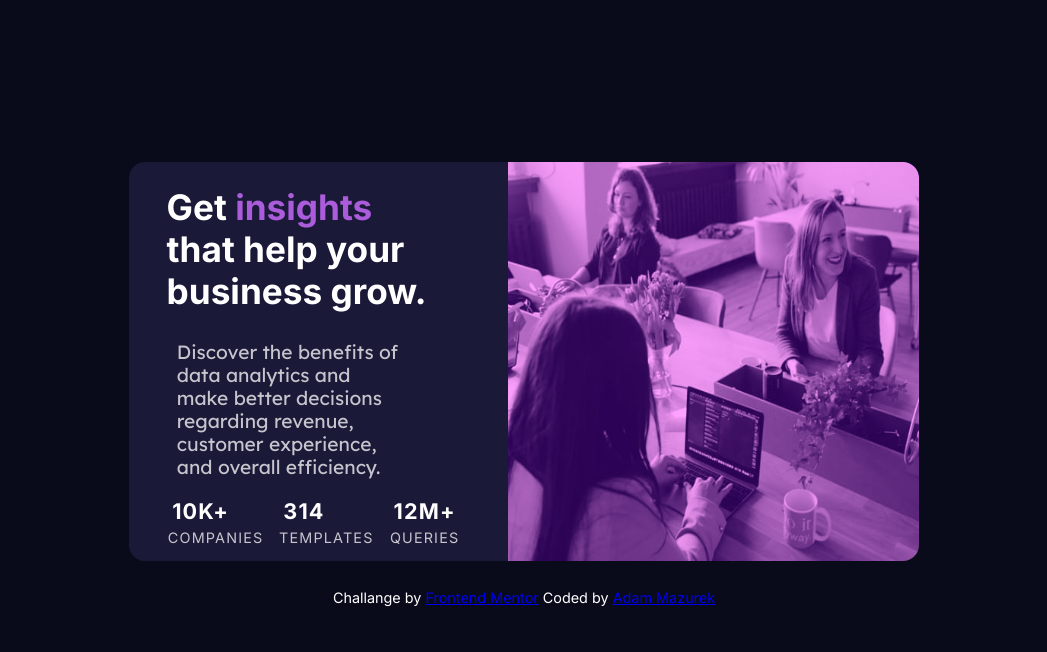
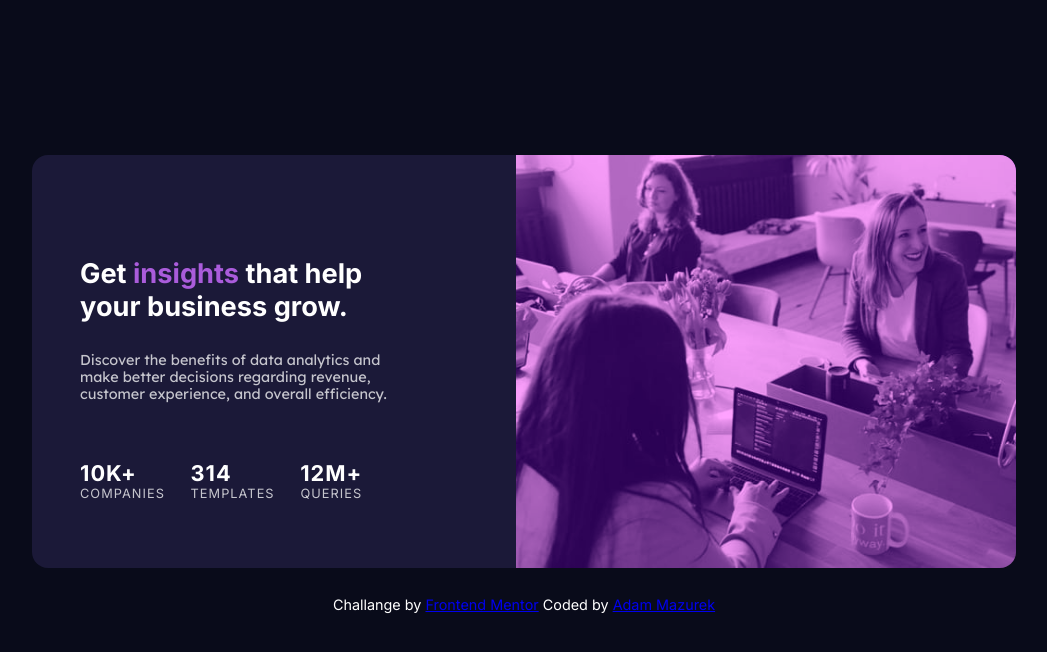
Before and after one commit to admMaz/front-end-mentor-stats-preview-card, a plain HTML site: page index.html in a window 1280 px wide. Shown: the whole page, without its empty margins (116-1163 px from the left). Drawn offline with Linux system fonts and the light colour scheme.

Commit message:
add css rules to bether responsive
change padding and margin of element

```diff
--- a/style.css
+++ b/style.css
@@ -109,8 +109,8 @@
 
       }
       .left{
-        padding: 1.5em;
-        padding-right: 5em;
+        padding: 3em;
+        padding-right: 8em;
         width: 40%;
         border-top-left-radius: 1rem;
         border-bottom-left-radius: 1rem;
@@ -121,6 +121,11 @@
       }
       .right{
       border-top-left-radius: 0rem;
+      display: block;
+        max-width:500px;
+        max-height:413px;
+        width: auto;
+        height: auto;
     }
       .card{
       max-width: 65%;
@@ -131,32 +136,45 @@
 
       }
       .stats{
-         padding: 0.5em;
+        margin: 0;
+        padding: 0;
          flex-direction:row;
-         font-size: 0.9em;
+         font-size: 0.8em;
           justify-content: left
       }
+      .stat-el{
+        margin: 0;
+        padding:1em 0em;
+        padding-right: 2em;
+      }
       .stat-el span{
-
-        font-size: 1.5em;
+        padding: 0;
+        font-size: 1.em;
         text-align: left;
       }
       img{
+        display: block;
+        max-width:500px;
+        max-height:413px;
+        width: auto;
+        height: auto;
         border-top-right-radius: 1rem;
         border-bottom-right-radius: 1rem;
         border-top-left-radius: 0rem;
       }
       .main-head{
-        padding: 0em;
-      padding-left: 5%;
-      font-size: 2.2em;
-      text-align: left
+        margin: 0;
+        padding: 0;
+        font-size: 1.7em;
+        text-align: left
     }
     p{
+      font-size: 0.9em;
       margin: 0;
       padding: 0;
       text-align: left;
       line-height: 1.2em;
-      padding: 0 1.25em;
+      padding: 2em 0 ;
+      padding-bottom: 3em;
     }
   }
```
